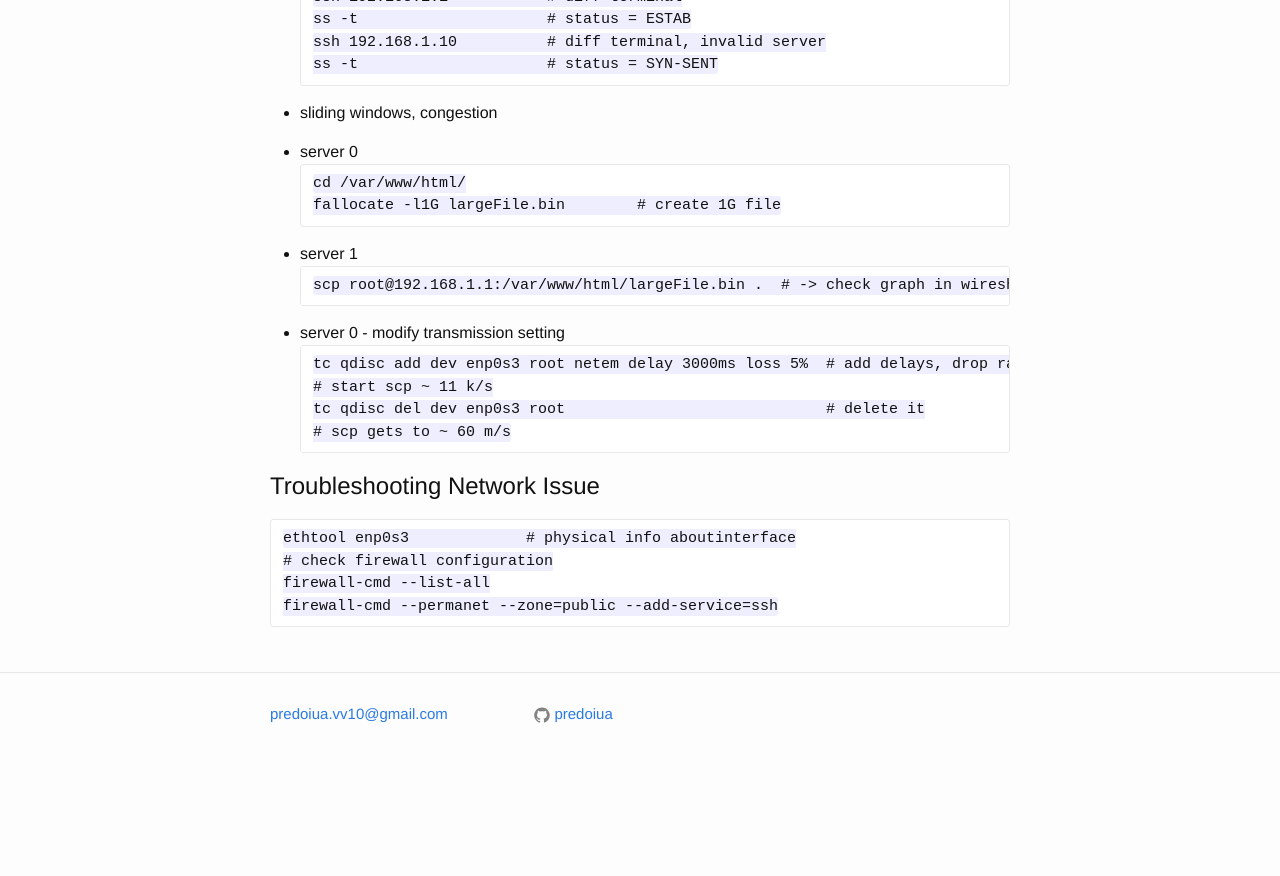
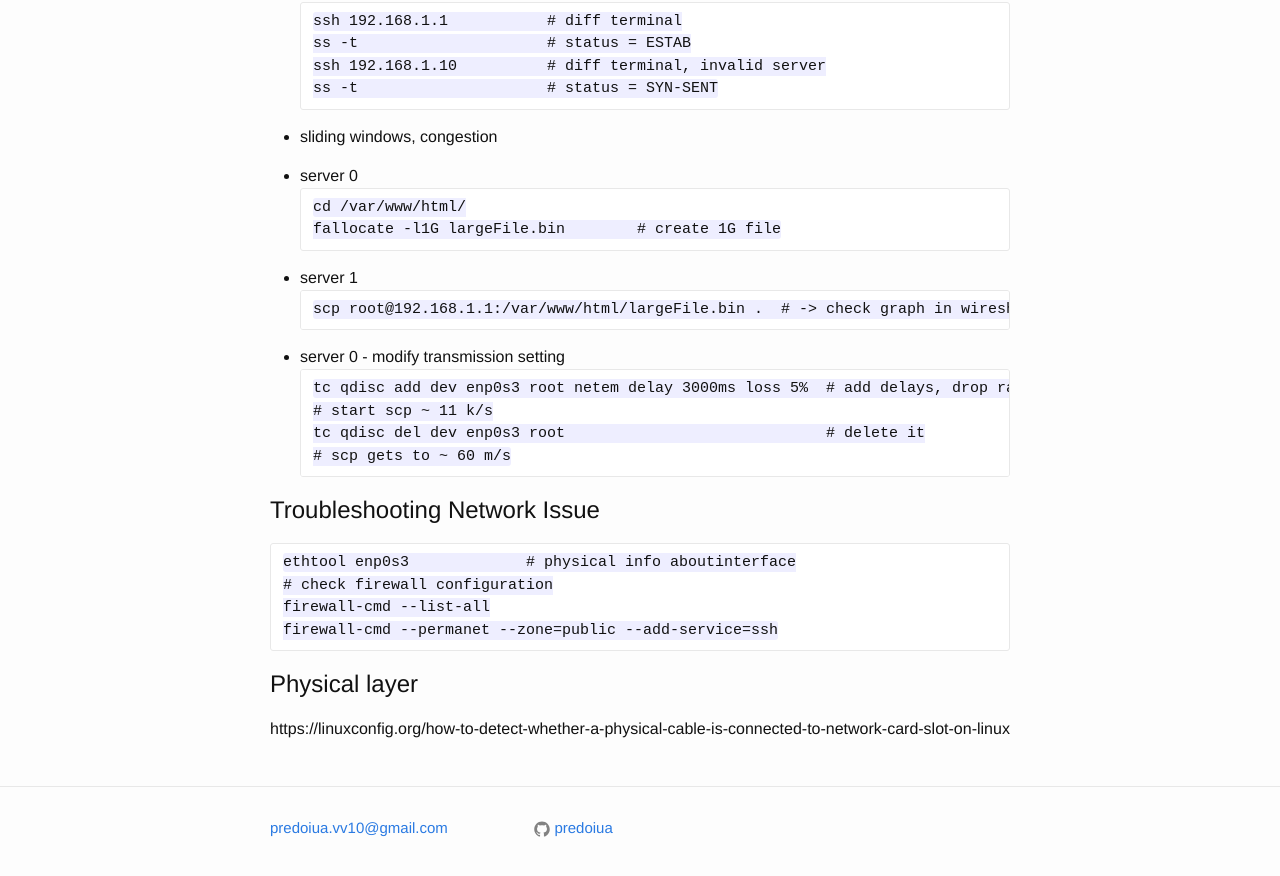
Before and after one commit to predoiua/predoiua.github.io, a Jekyll site: the page built from tutorials/linux/lfce/lfce_advanced_linux_networking.md, in a window 1280 px wide and 900 px high, scrolled down 3593 px. Shown: the top 876 px of the window. Built offline with Jekyll 4.4.1, drawn with Linux system fonts in a browser that asks for light colours; before the commit the page ends 4379 px from its top, so only the background shows below that.

Commit message:
physical card

```diff
--- a/tutorials/linux/lfce/lfce_advanced_linux_networking.md
+++ b/tutorials/linux/lfce/lfce_advanced_linux_networking.md
@@ -216,3 +216,7 @@
 firewall-cmd --list-all
 firewall-cmd --permanet --zone=public --add-service=ssh
 ~~~
+
+## Physical layer
+
+https://linuxconfig.org/how-to-detect-whether-a-physical-cable-is-connected-to-network-card-slot-on-linux
```
